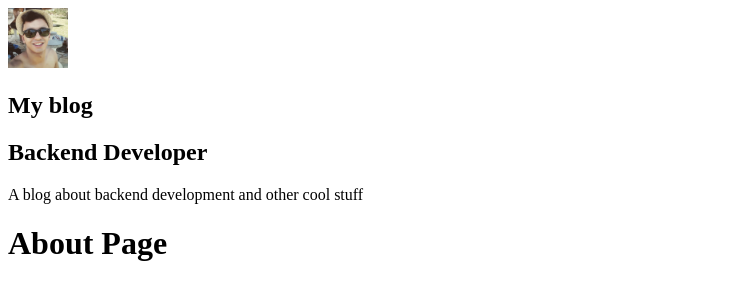
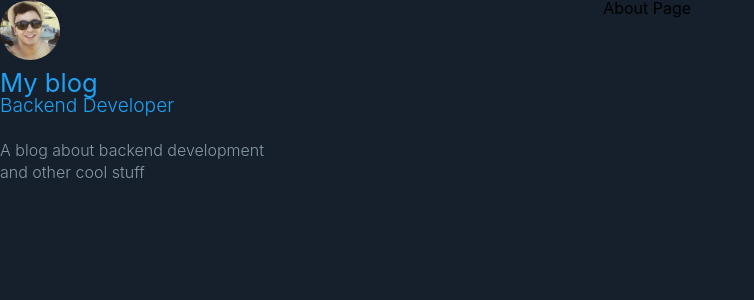
Before and after one commit to RafaelLimaReis/my-blog, a Gatsby site: page /about in a window 1280 px wide. Shown: the whole page, without its empty margins (0-754 px from the left). Built offline with nearby package versions, Linux system fonts and the light colour scheme; Gatsby itself is replaced by a stand-in of ours.

Commit message:
componentes de info user

```diff
--- a/gatsby-config.js
+++ b/gatsby-config.js
@@ -28,6 +28,7 @@ module.exports = {
         //icon: `src/images/gatsby-icon.png`, // This path is relative to the root of the site.
       },
     },
+    `gatsby-plugin-styled-components`
     // this (optional) plugin enables Progressive Web App + Offline functionality
     // To learn more, visit: https://gatsby.dev/offline
     // `gatsby-plugin-offline`,
--- a/package.json
+++ b/package.json
@@ -11,12 +11,14 @@
     "gatsby-plugin-offline": "^3.0.16",
     "gatsby-plugin-react-helmet": "^3.1.13",
     "gatsby-plugin-sharp": "^2.2.31",
+    "gatsby-plugin-styled-components": "3.1.11",
     "gatsby-source-filesystem": "^2.1.33",
     "gatsby-transformer-sharp": "^2.2.23",
     "prop-types": "^15.7.2",
     "react": "^16.10.2",
     "react-dom": "^16.10.2",
-    "react-helmet": "^5.2.1"
+    "react-helmet": "^5.2.1",
+    "styled-components": "4.4.0"
   },
   "devDependencies": {
     "prettier": "^1.18.2"
--- a/src/components/Avatar/Index.js
+++ b/src/components/Avatar/Index.js
@@ -1,6 +1,7 @@
 import React from 'react';
 import { useStaticQuery, graphql } from 'gatsby';
-import Img from 'gatsby-image';
+
+import * as S from './styled';
 
 const Avatar = () => {
     const { avatarImage } = useStaticQuery(
@@ -16,7 +17,7 @@ const Avatar = () => {
             }
         `
     );
-    return <Img fixed={avatarImage.childImageSharp.fixed} />;
+    return <S.AvatarWrapper fixed={avatarImage.childImageSharp.fixed} />;
 }
 
 export default Avatar;
--- /dev/null
+++ b/src/components/Avatar/styled.js
@@ -0,0 +1,9 @@
+import styled from 'styled-components';
+import Img from 'gatsby-image';
+
+export const AvatarWrapper = styled(Img)`
+    border-radius: 50%;
+    height: 3.75rem;
+    margin: auto;
+    width: 3.75rem;
+`;
--- a/src/components/layout.js
+++ b/src/components/Layout/index.js
@@ -1,22 +1,19 @@
-/**
- * Layout component that queries for data
- * with Gatsby's useStaticQuery component
- *
- * See: https://www.gatsbyjs.org/docs/use-static-query/
- */
-
 import React from "react"
 import PropTypes from "prop-types"
-import Profile from "./Profile"
+
+import Profile from "../Profile";
+import * as S from './styled';
+import GlobalStyles from '../../styles/global';
 
 const Layout = ({ children }) => {
   return (
-    <>
+    <S.LayoutWrapper>
+        <GlobalStyles />
         <aside>
             <Profile />
         </aside>
-        <main>{children}</main>
-    </>
+        <S.LayoutMain>{children}</S.LayoutMain>
+    </S.LayoutWrapper>
   )
 }
 
--- /dev/null
+++ b/src/components/Layout/styled.js
@@ -0,0 +1,12 @@
+import styled from "styled-components"
+
+export const LayoutWrapper = styled.section`
+  display: flex;
+`
+
+export const LayoutMain = styled.main`
+  background: #16202c;
+  min-height: 100vh;
+  padding: 0 3.75rem 0 20rem;
+  width: 100%;
+`
--- a/src/components/Profile/index.js
+++ b/src/components/Profile/index.js
@@ -1,6 +1,7 @@
 import React from 'react';
 import { useStaticQuery, graphql } from 'gatsby';
 import Avatar from '../Avatar/Index';
+import * as S from './styled';
 
 const Profile = () => {
     const {
@@ -20,12 +21,16 @@ const Profile = () => {
     `);
 
     return (
-        <div className="Profile-wrapper">
-            <Avatar />
-            <h1>{ title }</h1>
-            <h2>{ position }</h2>
-            <p>{ description }</p>
-        </div>
+        <S.ProfileWrapper>
+            <S.ProfileLink>
+                <Avatar />
+                <S.ProfileAuthor>
+                    { title }
+                    <S.ProfilePosition>{ position }</S.ProfilePosition>
+                </S.ProfileAuthor>
+            </S.ProfileLink>
+            <S.ProfileDescription>{ description }</S.ProfileDescription>
+        </S.ProfileWrapper>
     );
 };
 
--- /dev/null
+++ b/src/components/Profile/styled.js
@@ -0,0 +1,35 @@
+import styled from 'styled-components';
+import { Link } from 'gatsby';
+
+export const ProfileWrapper = styled.section`
+    color: #8899a6;
+    display: flex;
+    flex-direction: column;
+`
+
+export const ProfileLink = styled(Link)`
+    color: #8899a6;
+    text-decoration: none;
+    transition: color 0.5s;
+
+    &:hover {
+        color: #1fa1f2;
+    }
+`
+
+export const ProfileAuthor = styled.h1 `
+    font-size: 1.6rem;
+    margin 0.5rem auto 1.5rem;
+`
+
+export const ProfilePosition = styled.small `
+    display: block;
+    font-weight: 300;
+    font-size: 1.2rem;
+`
+
+export const ProfileDescription = styled.p `
+    font-size: 1rem;
+    font-weight: 300;
+    line-height: 1.4
+`
--- a/src/pages/404.js
+++ b/src/pages/404.js
@@ -1,6 +1,6 @@
 import React from "react"
 
-import Layout from "../components/layout"
+import Layout from "../components/Layout"
 import SEO from "../components/seo"
 
 const NotFoundPage = () => (
--- a/src/pages/about.js
+++ b/src/pages/about.js
@@ -1,6 +1,6 @@
 import React from 'react';
 
-import Layout from '../components/layout';
+import Layout from '../components/Layout';
 import SEO from "../components/seo"
 
 const AboutPage = () => (
--- a/src/pages/index.js
+++ b/src/pages/index.js
@@ -1,6 +1,6 @@
 import React from "react"
 
-import Layout from "../components/layout"
+import Layout from "../components/Layout"
 import SEO from "../components/seo"
 
 const IndexPage = () => (
--- /dev/null
+++ b/src/styles/global.js
@@ -0,0 +1,66 @@
+import { createGlobalStyle } from "styled-components"
+
+const GlobalStyles = createGlobalStyle`
+  /* http://meyerweb.com/eric/tools/css/reset/
+   v2.0 | 20110126
+   License: none (public domain)
+  */
+  html, body, div, span, applet, object, iframe,
+  h1, h2, h3, h4, h5, h6, p, blockquote, pre,
+  a, abbr, acronym, address, big, cite, code,
+  del, dfn, em, img, ins, kbd, q, s, samp,
+  small, strike, strong, sub, sup, tt, var,
+  b, u, i, center,
+  dl, dt, dd, ol, ul, li,
+  fieldset, form, label, legend,
+  table, caption, tbody, tfoot, thead, tr, th, td,
+  article, aside, canvas, details, embed,
+  figure, figcaption, footer, header, hgroup,
+  menu, nav, output, ruby, section, summary,
+  time, mark, audio, video {
+    margin: 0;
+    padding: 0;
+    border: 0;
+    font-size: 100%;
+    font: inherit;
+    vertical-align: baseline;
+  }
+  /* HTML5 display-role reset for older browsers */
+  article, aside, details, figcaption, figure,
+  footer, header, hgroup, menu, nav, section {
+    display: block;
+  }
+  body {
+    line-height: 1;
+  }
+  ol, ul {
+    list-style: none;
+  }
+  blockquote, q {
+    quotes: none;
+  }
+  blockquote:before, blockquote:after,
+  q:before, q:after {
+    content: '';
+    content: none;
+  }
+  table {
+    border-collapse: collapse;
+    border-spacing: 0;
+  }
+  * {
+    box-sizing: border-box;
+  }
+  body {
+    background: #16202c;
+    line-height: 1;
+    font-size: 100%;
+    font-family: -apple-system, BlinkMacSystemFont, "Segoe UI", Roboto, Helvetica, Arial, sans-serif, "Apple Color Emoji", "Segoe UI Emoji", "Segoe UI Symbol";
+  }
+  img {
+    display: block;
+  	width: 100%;
+  	height: auto;
+  }
+`
+export default GlobalStyles
```
Also changed, not shown: 1 other file.
